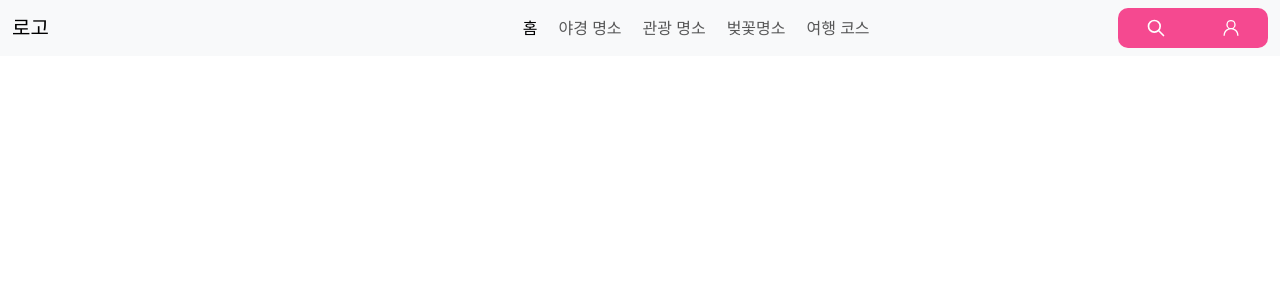
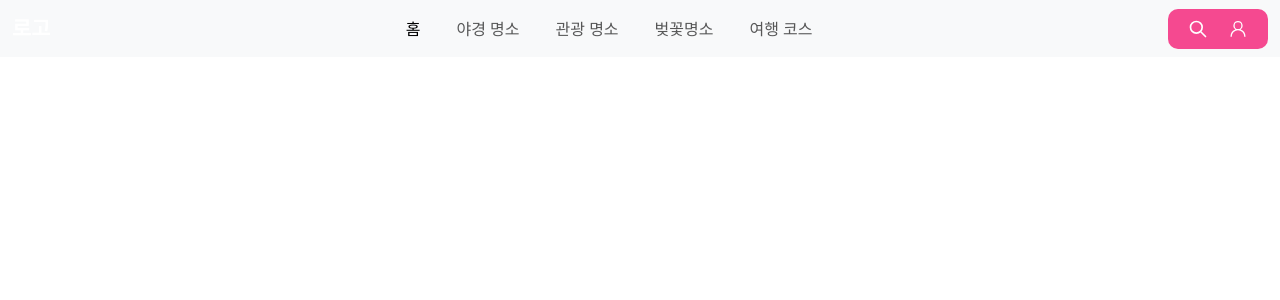
Before and after one commit to twk5989/Seoul, a Django app: page /menu/ in a window 1280 px wide. Shown: the top 300 px of the page. Run offline with Django 5.2, Linux system fonts and the light colour scheme.

Commit message:
유저이름 길이에따른 메뉴 css수정인데 잘안됨

```diff
--- a/main/static/css/menu.css
+++ b/main/static/css/menu.css
@@ -1,12 +1,13 @@
-/* From Uiverse.io by akshat-patel28 */
+/* 기존 .button-container 스타일 유지 */
 .button-container {
   display: flex;
   background-color: rgba(245, 73, 144);
-    width: 150px;
+  width: auto;
   height: 40px;
   align-items: center;
-    justify-content: space-around;
+  justify-content: space-between;
   border-radius: 10px;
+  padding: 0 10px;
 }
 
 .button {
@@ -40,19 +41,41 @@
 .nav-link {
   display: block;
   text-align: center;
-    padding: 5px 10px; /* 클릭할 수 있는 영역 확보 */
+  padding: 5px 10px;
 }
-
 
 .navbar-nav {
   display: flex;
-    justify-content: center; /* 메뉴를 가운데 정렬 */
-    gap: 5px; /* 간격을 줄여서 메뉴를 붙임 */
-    padding-left: 0; /* Bootstrap 기본 패딩 제거 */
-    max-width: 1200px; /* 너무 넓지 않도록 제한 */
-    margin-left: 450px; /* 10px ~ 40px 범위에서 조절 */
+  justify-content: center;
+  gap: 20px;
+  padding-left: 0;
 }
 
-.navbar navbar-expand-lg bg-body-tertiary{
+.navbar {
   background-color: rgba(245, 73, 144);
 }
+
+.user-name {
+  display: inline-block;
+  white-space: nowrap; /* 이름이 한 줄로 표시되도록 */
+  overflow: hidden;
+  text-overflow: ellipsis;
+  max-width: 150px; /* 유저 이름의 최대 너비 */
+  font-weight: bold;
+  font-size: 1.1em;
+  color: #fff;
+  padding-right: 5px; /* '님'과의 간격 */
+}
+
+.user-suffix {
+  font-size: 0.9em;  /* '님'의 폰트 크기를 유저 이름보다 작게 설정 */
+  color: #fff;
+  font-weight: normal;  /* '님'의 글씨를 좀 더 얇게 설정 */
+}
+
+.navbar-brand {
+  color: #fff;
+  font-size: 1.3em;
+  font-weight: bold;
+  margin-right: auto;
+}
```
Lines whose indentation alone changed are shown as unchanged.
